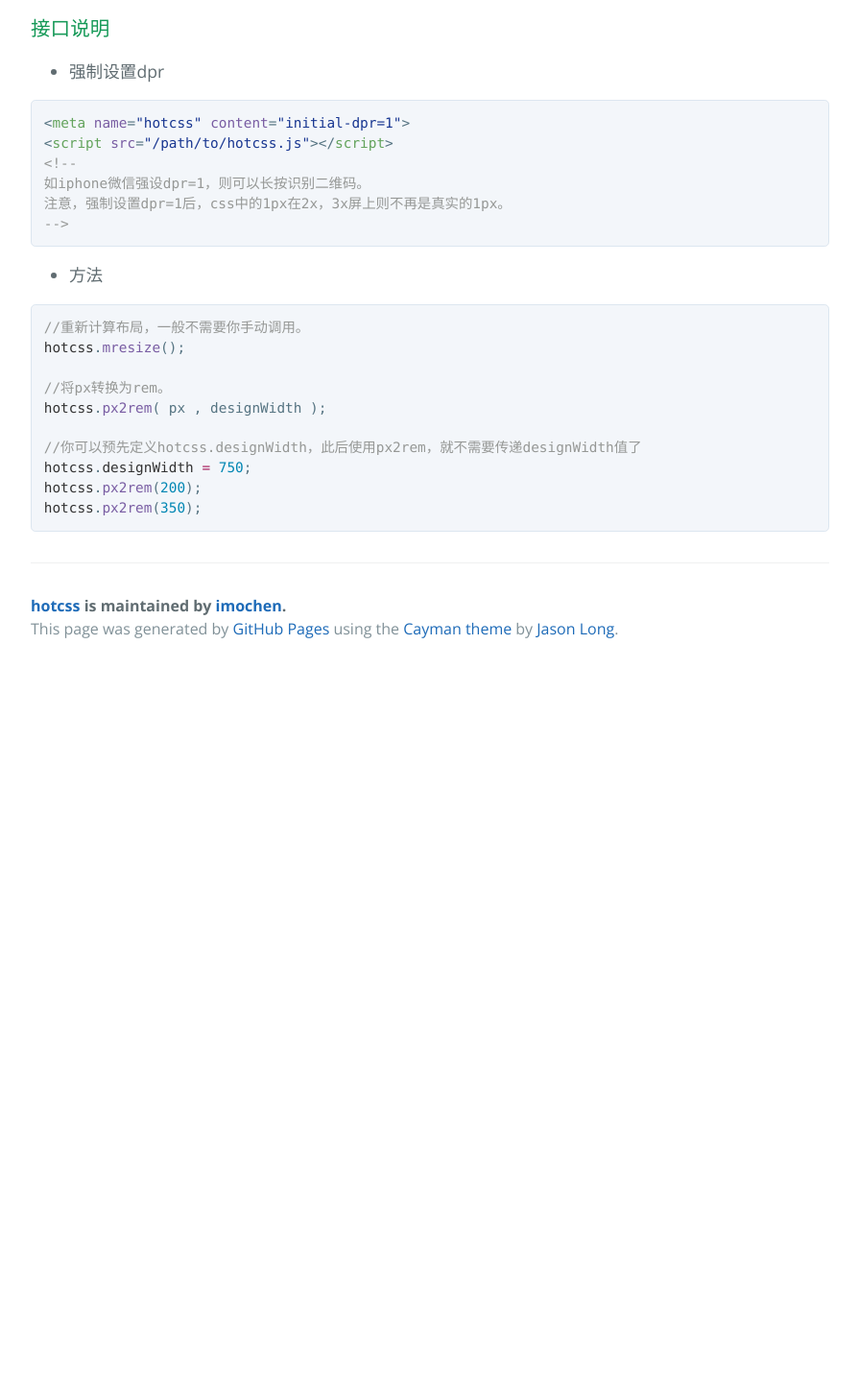
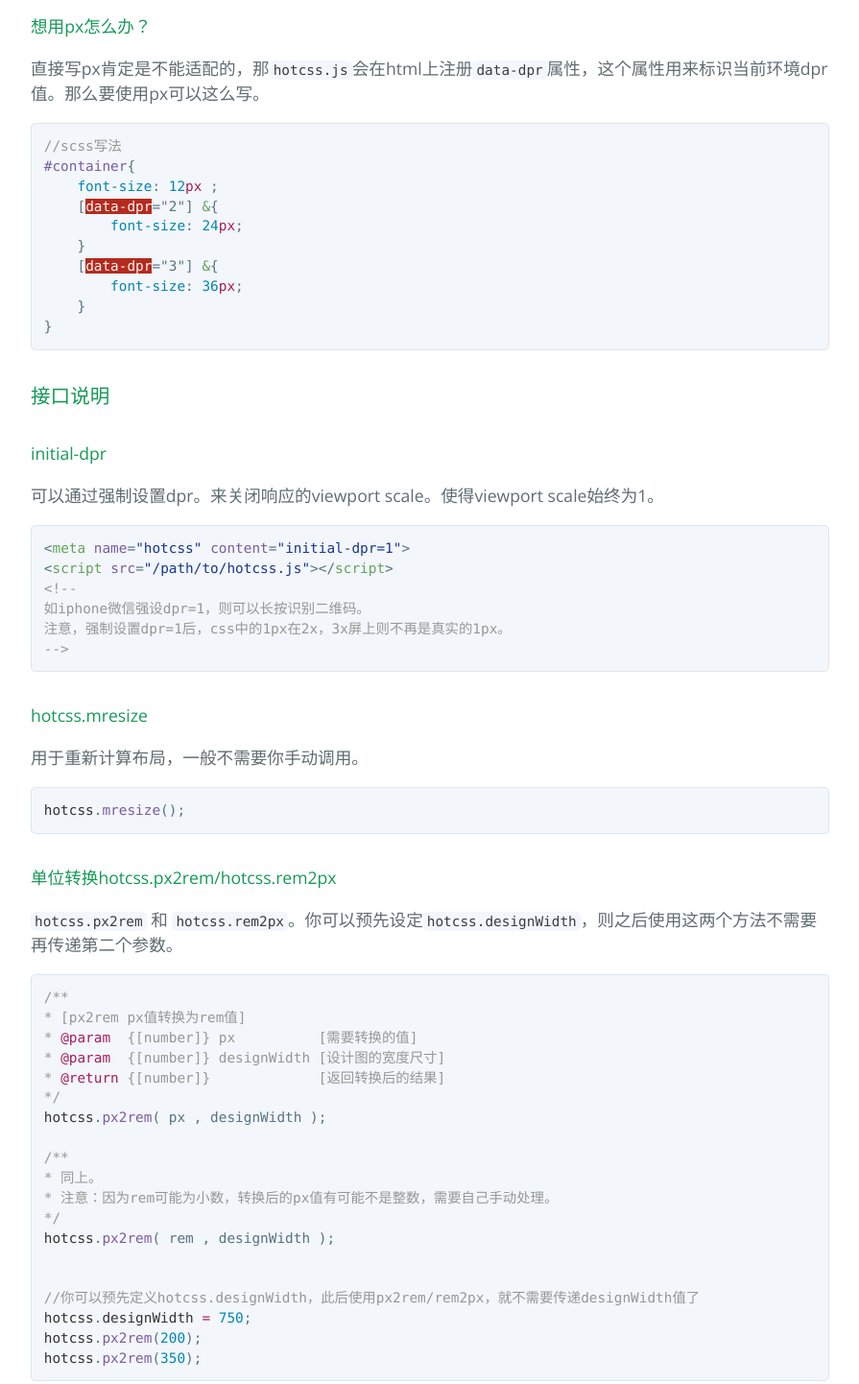
Before and after one commit to imochen/hotcss, a plain HTML site: page index.html in a window 1280 px wide. Shown: the part 2660-4102 px from the top of the page at 96% size, without its empty margins (192-1087 px from the left). Before the commit the page ends 3359 px from the top, so only its background shows below. Drawn offline with nearby package versions, Linux system fonts and the light colour scheme.

```diff
--- a/index.html
+++ b/index.html
@@ -134,12 +134,29 @@
 
 <p>注意：如果使用less，则需要引入<code>less-plugin-functions</code>，普通的less编译工具无法正常编译。</p>
 
+<h4>
+<a id="想用px怎么办" class="anchor" href="#%E6%83%B3%E7%94%A8px%E6%80%8E%E4%B9%88%E5%8A%9E" aria-hidden="true"><span class="octicon octicon-link"></span></a>想用px怎么办？</h4>
+
+<p>直接写px肯定是不能适配的，那<code>hotcss.js</code>会在html上注册<code>data-dpr</code>属性，这个属性用来标识当前环境dpr值。那么要使用px可以这么写。</p>
+
+<div class="highlight highlight-source-scss"><pre><span class="pl-c">//scss写法</span>
+<span class="pl-e">#container</span>{
+    <span class="pl-c1"><span class="pl-c1">font-size</span></span>: <span class="pl-c1">12</span><span class="pl-k">px</span> ;
+    [<span class="pl-c1"><span class="pl-ii">data-dpr</span></span>="2"] <span class="pl-ent">&amp;</span>{
+        <span class="pl-c1"><span class="pl-c1">font-size</span></span>: <span class="pl-c1">24</span><span class="pl-k">px</span>;
+    }
+    [<span class="pl-c1"><span class="pl-ii">data-dpr</span></span>="3"] <span class="pl-ent">&amp;</span>{
+        <span class="pl-c1"><span class="pl-c1">font-size</span></span>: <span class="pl-c1">36</span><span class="pl-k">px</span>;
+    }
+}</pre></div>
+
 <h3>
 <a id="接口说明" class="anchor" href="#%E6%8E%A5%E5%8F%A3%E8%AF%B4%E6%98%8E" aria-hidden="true"><span class="octicon octicon-link"></span></a>接口说明</h3>
 
-<ul>
-<li>强制设置dpr</li>
-</ul>
+<h4>
+<a id="initial-dpr" class="anchor" href="#initial-dpr" aria-hidden="true"><span class="octicon octicon-link"></span></a>initial-dpr</h4>
+
+<p>可以通过强制设置dpr。来关闭响应的viewport scale。使得viewport scale始终为1。</p>
 
 <div class="highlight highlight-text-html-basic"><pre>&lt;<span class="pl-ent">meta</span> <span class="pl-e">name</span>=<span class="pl-s"><span class="pl-pds">"</span>hotcss<span class="pl-pds">"</span></span> <span class="pl-e">content</span>=<span class="pl-s"><span class="pl-pds">"</span>initial-dpr=1<span class="pl-pds">"</span></span>&gt;
 &lt;<span class="pl-ent">script</span> <span class="pl-e">src</span>=<span class="pl-s"><span class="pl-pds">"</span>/path/to/hotcss.js<span class="pl-pds">"</span></span>&gt;&lt;/<span class="pl-ent">script</span>&gt;
@@ -148,17 +165,34 @@
 <span class="pl-c">注意，强制设置dpr=1后，css中的1px在2x，3x屏上则不再是真实的1px。</span>
 <span class="pl-c">--&gt;</span></pre></div>
 
-<ul>
-<li>方法</li>
-</ul>
+<h4>
+<a id="hotcssmresize" class="anchor" href="#hotcssmresize" aria-hidden="true"><span class="octicon octicon-link"></span></a>hotcss.mresize</h4>
 
-<div class="highlight highlight-source-js"><pre><span class="pl-c">//重新计算布局，一般不需要你手动调用。</span>
-<span class="pl-smi">hotcss</span>.<span class="pl-en">mresize</span>();
+<p>用于重新计算布局，一般不需要你手动调用。</p>
 
-<span class="pl-c">//将px转换为rem。</span>
+<div class="highlight highlight-source-js"><pre><span class="pl-smi">hotcss</span>.<span class="pl-en">mresize</span>();</pre></div>
+
+<h4>
+<a id="单位转换hotcsspx2remhotcssrem2px" class="anchor" href="#%E5%8D%95%E4%BD%8D%E8%BD%AC%E6%8D%A2hotcsspx2remhotcssrem2px" aria-hidden="true"><span class="octicon octicon-link"></span></a>单位转换hotcss.px2rem/hotcss.rem2px</h4>
+
+<p><code>hotcss.px2rem</code> 和 <code>hotcss.rem2px</code>。你可以预先设定<code>hotcss.designWidth</code>，则之后使用这两个方法不需要再传递第二个参数。</p>
+
+<div class="highlight highlight-source-js"><pre><span class="pl-c">/**</span>
+<span class="pl-c">* [px2rem px值转换为rem值]</span>
+<span class="pl-c">* <span class="pl-k">@param</span>  {[number]} px          [需要转换的值]</span>
+<span class="pl-c">* <span class="pl-k">@param</span>  {[number]} designWidth [设计图的宽度尺寸]</span>
+<span class="pl-c">* <span class="pl-k">@return</span> {[number]}             [返回转换后的结果]</span>
+<span class="pl-c">*/</span>
 <span class="pl-smi">hotcss</span>.<span class="pl-en">px2rem</span>( px , designWidth );
 
-<span class="pl-c">//你可以预先定义hotcss.designWidth，此后使用px2rem，就不需要传递designWidth值了</span>
+<span class="pl-c">/**</span>
+<span class="pl-c">* 同上。</span>
+<span class="pl-c">* 注意：因为rem可能为小数，转换后的px值有可能不是整数，需要自己手动处理。</span>
+<span class="pl-c">*/</span>
+<span class="pl-smi">hotcss</span>.<span class="pl-en">px2rem</span>( rem , designWidth );
+
+
+<span class="pl-c">//你可以预先定义hotcss.designWidth，此后使用px2rem/rem2px，就不需要传递designWidth值了</span>
 <span class="pl-smi">hotcss</span>.<span class="pl-smi">designWidth</span> <span class="pl-k">=</span> <span class="pl-c1">750</span>;
 <span class="pl-smi">hotcss</span>.<span class="pl-en">px2rem</span>(<span class="pl-c1">200</span>);
 <span class="pl-smi">hotcss</span>.<span class="pl-en">px2rem</span>(<span class="pl-c1">350</span>);</pre></div>
```
Also changed, not shown: params.json (+1 -1 lines).
